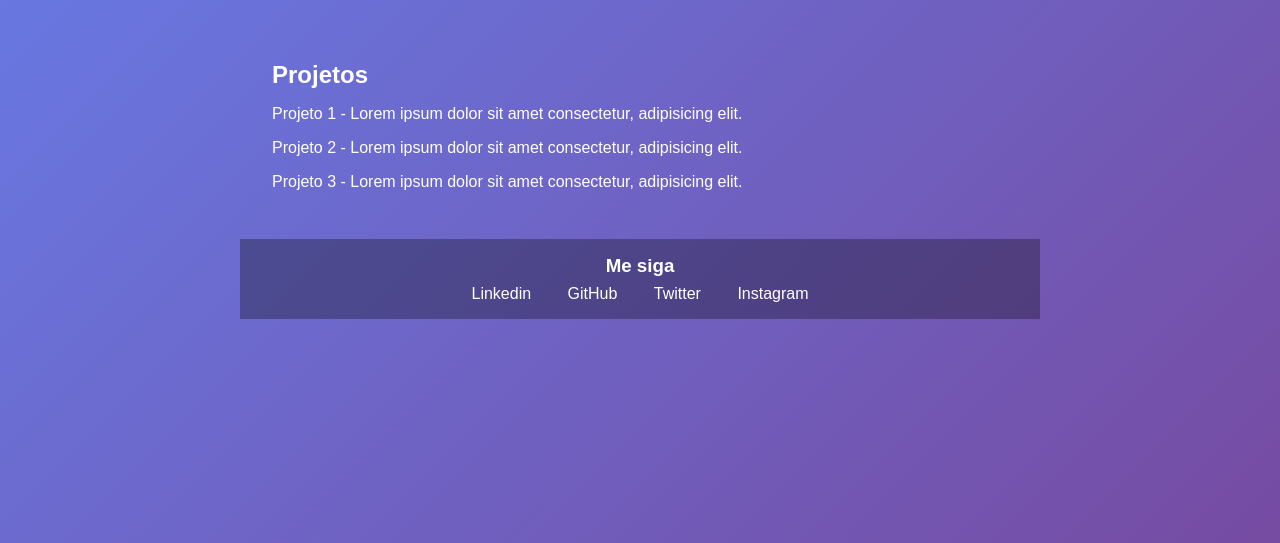
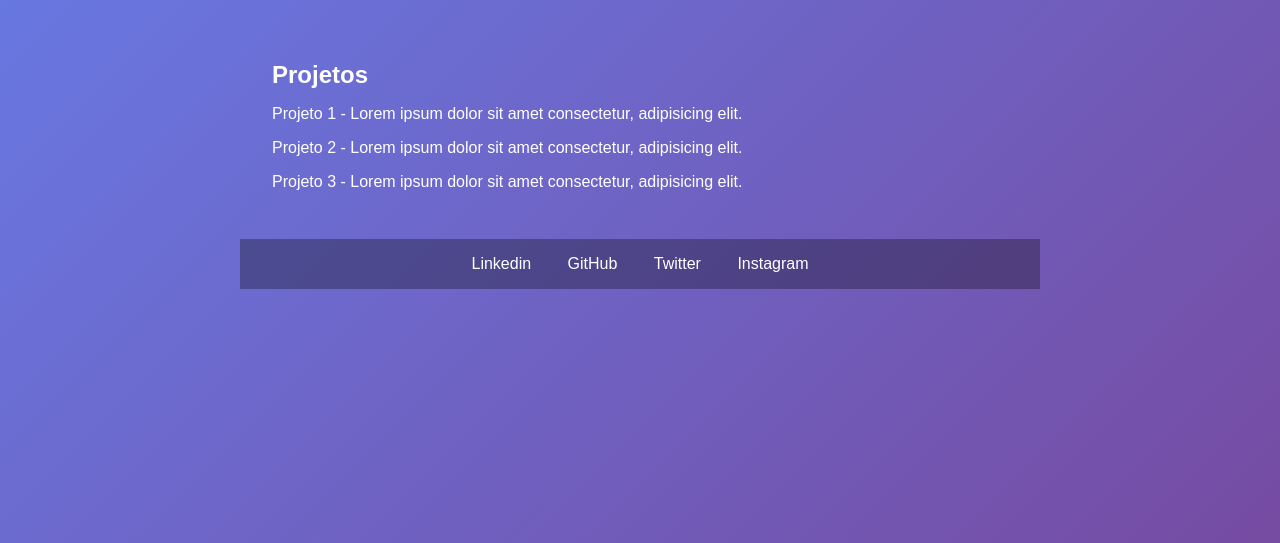
Before and after one commit to User-Roboto/My_Landing_Page, a plain HTML site: page index.html in a window 1280 px wide. Shown: the part 257-800 px from the top of the page. Drawn offline with Linux system fonts and the light colour scheme.

Commit message:
Update index.html
Alteração simples de design no footer.

```diff
--- a/index.html
+++ b/index.html
@@ -44,7 +44,7 @@
     </main>
 
     <footer>
-        <h3>Me siga</h3>
+        <!--<h3>Me siga</h3>-->
         <a href="https://br.linkedin.com/" target="_blank" rel="noopener noreferrer">Linkedin</a>
         <a href="https://github.com/" target="_blank" rel="noopener noreferrer">GitHub</a>
         <a href="https://x.com/" target="_blank" rel="noopener noreferrer">Twitter</a>
```
